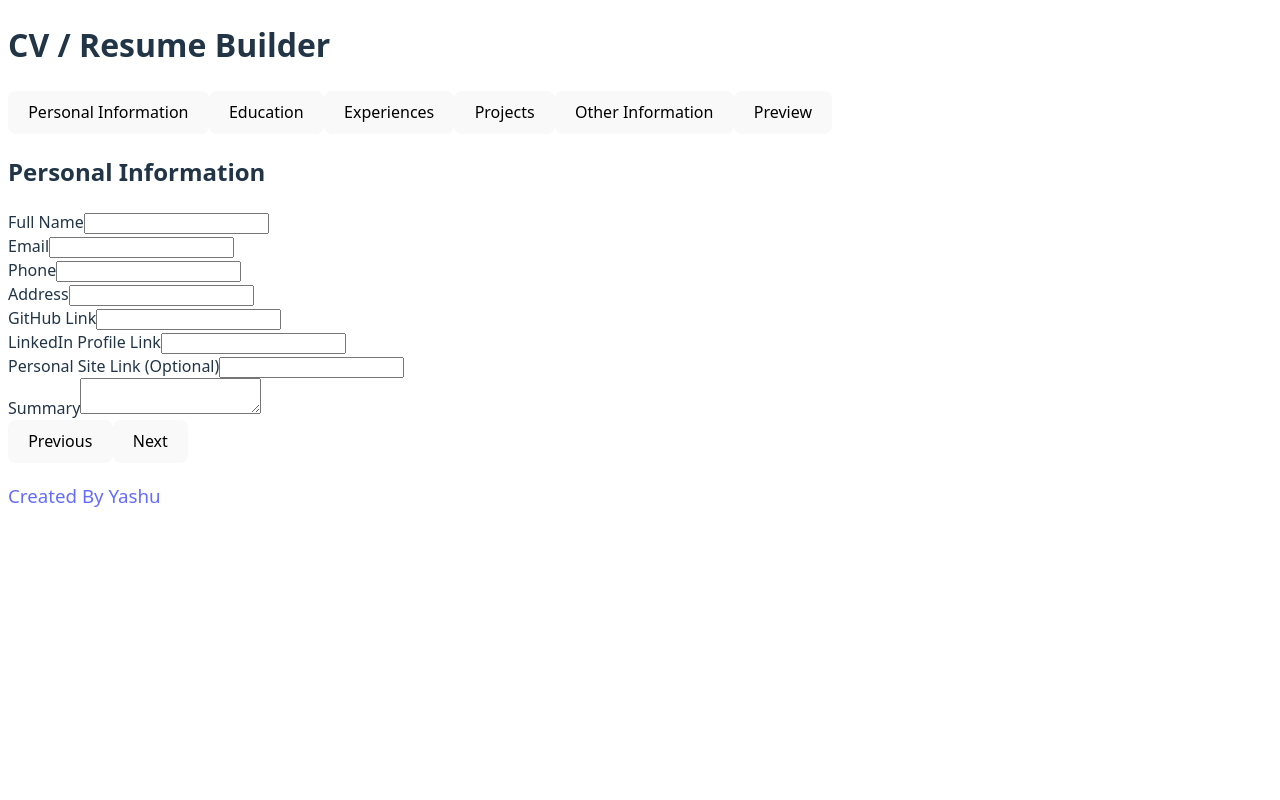
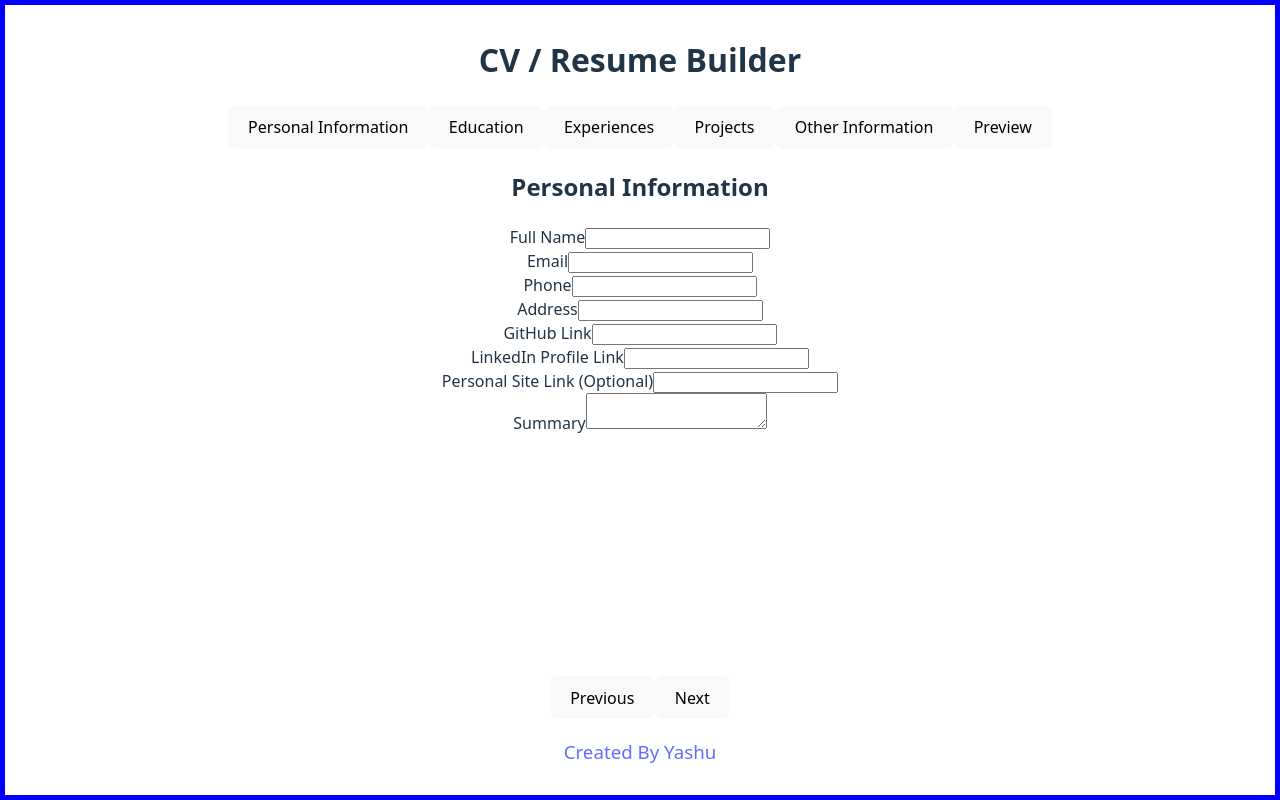
Before and after one commit to yashu483/odin-cv-application, a React (Vite) app: page / in a window 1280 px wide. Built offline with nearby package versions, Linux system fonts and the light colour scheme.

Commit message:
refractor: make a function to render a components created a renderSection function in Body.jsx to render components based on selectedSectionObj.key, removed old conditional rendering code

```diff
--- a/src/components/Body.jsx
+++ b/src/components/Body.jsx
@@ -65,16 +65,23 @@ function Footer() {
 }
 
 function Main({ selectedSectionObj, personalData, setPersonalData }) {
+  function renderSection() {
+    switch (selectedSectionObj.key) {
+      case "personalInfo":
         return (
-    <main>
-      {selectedSectionObj.key === "personalInfo" ? (
           <PersonalInfo
             personalData={personalData}
             setPersonalData={setPersonalData}
           />
-      ) : null}
-    </main>
         );
+      case "education": {
+        return <Education />;
+      }
+      default:
+        return null;
+    }
+  }
+  return <main>{renderSection()}</main>;
 }
 
 function Body() {
--- a/src/styles/Body.css
+++ b/src/styles/Body.css
@@ -1,8 +1,32 @@
-/* html,
-body {
-  width: 100vw;
+html {
+  width: 100%;
+  display: flex;
+  margin: 0;
+  padding: 0;
 }
 
+body {
+  flex: 1;
+  padding: 0;
+  margin: 0;
+}
+
+#root {
+  min-height: 100vh;
+  margin: 0;
+  border: 5px solid blue;
+  padding: 10px;
+  display: flex;
+  flex-direction: column;
+  margin: 0;
+}
 header {
-  width: 100%;
-} */
+  text-align: center;
+}
+footer {
+  text-align: center;
+}
+main {
+  flex: 1;
+  text-align: center;
+}
```
Lines whose indentation alone changed are shown as unchanged.
